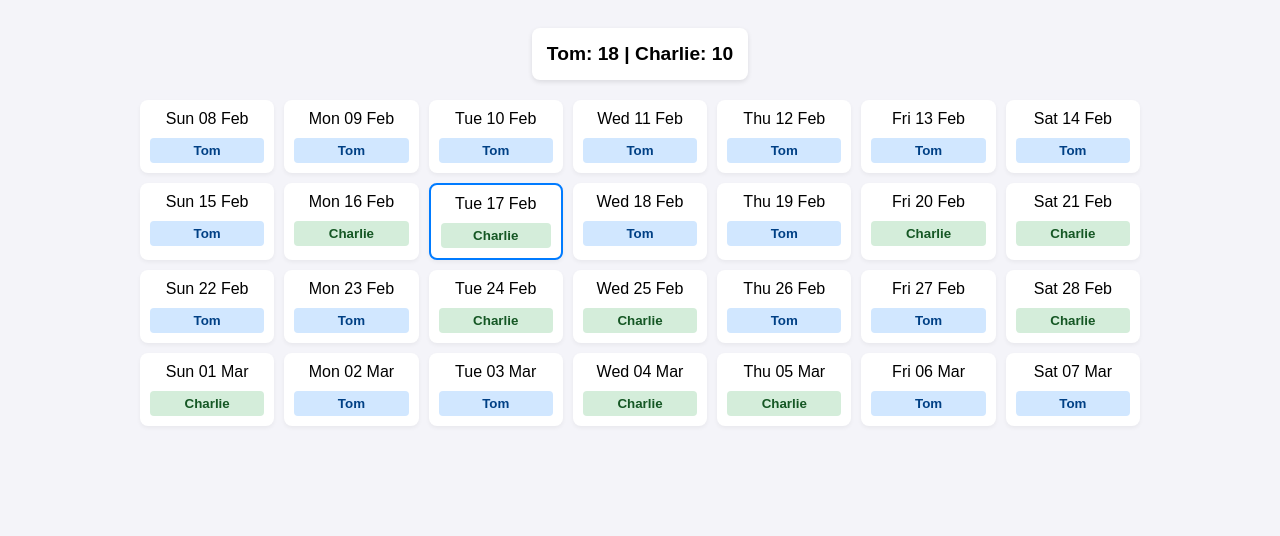
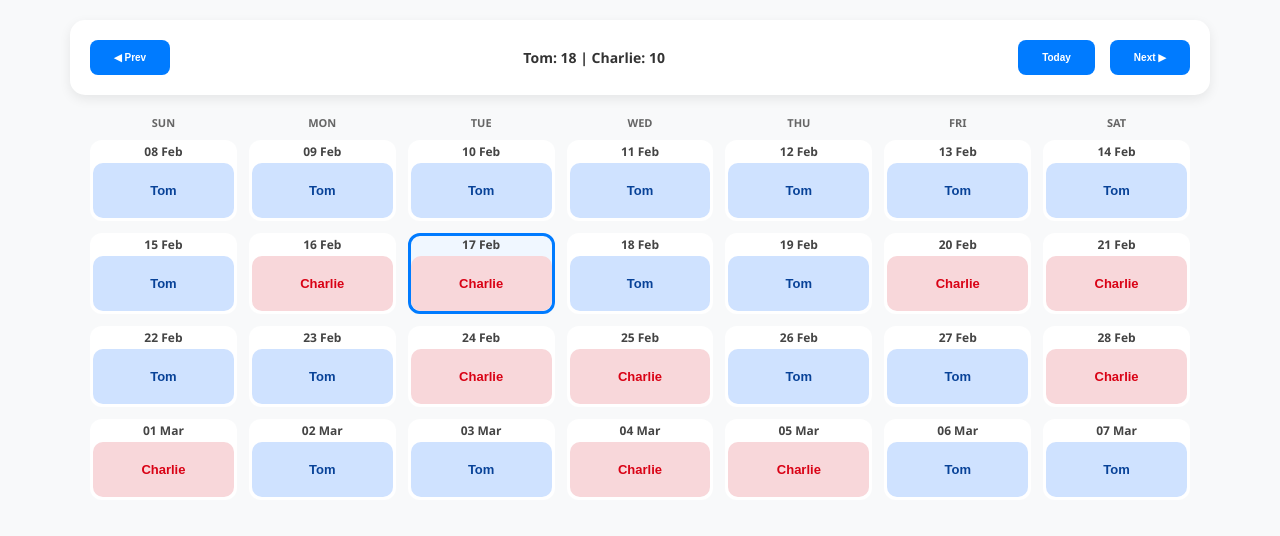
Before and after one commit to bazzawill/hungry, a Flask app: page / in a window 1280 px wide. Shown: the top 536 px of the page. Run offline with Flask 3, Linux system fonts and the light colour scheme; data comes from the database, SQL or seed files in the repository; both versions use the stored data as it was after the commit.

Commit message:
Finished python flask app

```diff
--- a/sleeping-calendar/app.py
+++ b/sleeping-calendar/app.py
@@ -32,30 +32,37 @@ def index():
 
 @app.route("/api/data")
 def get_data():
-    # Calculate date range: 1 week past, current week, 2 weeks future
+    # Get offset from URL (default to 0)
+    offset = int(request.args.get("offset", 0))
+
     today = datetime.now()
-    # start_of_week = today - timedelta(days=today.weekday())
     days_since_sunday = (today.weekday() + 1) % 7
 
-    # Start of "this" week (the most recent Sunday)
+    # Calculate the base start (Sunday of "this" week)
+    # Then apply the user's offset (in weeks)
     start_of_this_week = today - timedelta(days=days_since_sunday)
-    # Start of the display range (1 week before this week)
-    start_date = start_of_this_week - timedelta(weeks=1)
-    # start_date = start_of_week - timedelta(weeks=1)
+    base_start = start_of_this_week + timedelta(weeks=offset)
+
+    # Range: 1 week before the base_start, plus 3 following weeks
+    start_date = base_start - timedelta(weeks=1)
 
     days = []
     counts = {"Tom": 0, "Charlie": 0}
 
-    for i in range(28):  # 4 weeks total
+    for i in range(28):
         current_date = start_date + timedelta(days=i)
         ds = current_date.strftime("%Y-%m-%d")
 
-        # Check DB for override, else use pattern
         record = Assignment.query.filter_by(date_str=ds).first()
         name = record.name if record else get_default_name(current_date)
 
+        # Change this line inside the for loop in get_data():
         days.append(
-            {"date": ds, "name": name, "display": current_date.strftime("%a %d %b")}
+            {
+                "date": ds,
+                "name": name,
+                "display": current_date.strftime("%d %b"),  # Result: "17 Feb"
+            }
         )
         counts[name] += 1
 
--- a/sleeping-calendar/templates/index.html
+++ b/sleeping-calendar/templates/index.html
@@ -2,66 +2,176 @@
 <html>
   <head>
     <title>Home Calendar</title>
+    <meta name="viewport" content="width=device-width, initial-scale=1" />
     <style>
+      :root {
+        --tom-bg: #cfe2ff;
+        --tom-text: #084298;
+        --charlie-bg: #f8d7da;
+        --charlie-text: #d90215;
+        font-size: 10px;
+      }
       body {
-        font-family: sans-serif;
-        background: #f4f4f9;
+        font-family: "Segoe UI", system-ui, sans-serif;
+        background: #f8f9fa;
+        margin: 0;
+        padding: 20px;
         display: flex;
         flex-direction: column;
         align-items: center;
       }
+
+      /* Navigation & Stats */
+      .controls {
+        display: flex;
+        flex-wrap: wrap;
+        gap: 15px;
+        background: white;
+        padding: 20px;
+        border-radius: 15px;
+        box-shadow: 0 4px 12px rgba(0, 0, 0, 0.08);
+        width: 100%;
+        max-width: 1100px;
+        margin-bottom: 20px;
+        justify-content: center;
+        align-items: center;
+      }
+      .btn {
+        padding: 12px 24px;
+        cursor: pointer;
+        border: none;
+        border-radius: 8px;
+        background: #007bff;
+        color: white;
+        font-weight: bold;
+        font-size: 1rem;
+        transition: transform 0.1s;
+      }
+      .btn:active {
+        transform: scale(0.95);
+      }
       .stats {
-        margin: 20px;
-        font-size: 1.2rem;
-        font-weight: bold;
-        background: white;
-        padding: 15px;
-        border-radius: 8px;
-        box-shadow: 0 2px 5px rgba(0, 0, 0, 0.1);
+        font-size: 1.4rem;
+        font-weight: 800;
+        color: #333;
+        flex-grow: 1;
+        text-align: center;
       }
-      .calendar {
+
+      /* Calendar Wrapper for Horizontal Scroll on Mobile */
+      .calendar-container {
+        width: 100%;
+        max-width: 1100px;
+        overflow-x: auto;
+        padding-bottom: 10px;
+      }
+
+      /* The Grid */
+      .calendar-grid {
         display: grid;
         grid-template-columns: repeat(7, 1fr);
-        gap: 10px;
-        max-width: 1000px;
-        width: 95%;
+        gap: 12px;
+        min-width: 700px; /* Ensures it doesn't squish too much */
       }
+
+      .header-day {
+        text-align: center;
+        font-weight: 800;
+        font-size: 1.1rem;
+        color: #666;
+        padding-bottom: 10px;
+        text-transform: uppercase;
+      }
+
       .day-card {
         background: white;
-        padding: 10px;
-        border-radius: 8px;
-        box-shadow: 0 2px 4px rgba(0, 0, 0, 0.05);
+        border-radius: 12px;
+        padding: 10x;
+        /* box-shadow: 0 2px 6px rgba(0, 0, 0, 0.04); */
+        border: 3px solid transparent;
         text-align: center;
+        display: flex;
+        flex-direction: column;
+        gap: 3px;
       }
       .day-card.today {
-        border: 2px solid #007bff;
+        border-color: #007bff;
+        background: #f0f7ff;
       }
+
+      .date-label {
+        font-size: 1.2rem;
+        font-weight: 700;
+        color: #444;
+      }
+
+      /* Big Toggle Buttons */
       .name-toggle {
-        margin-top: 10px;
         cursor: pointer;
-        padding: 5px 10px;
-        border-radius: 4px;
+        padding: 20px 5px;
+        border-radius: 10px;
         border: none;
-        font-weight: bold;
+        font-weight: 900;
+        font-size: 1.3rem; /* Increased size */
         width: 100%;
+        transition: filter 0.2s;
+      }
+      .name-toggle:hover {
+        filter: brightness(0.95);
       }
       .Tom {
-        background-color: #d1e7ff;
-        color: #004085;
+        background-color: var(--tom-bg);
+        color: var(--tom-text);
       }
       .Charlie {
-        background-color: #d4edda;
-        color: #155724;
+        background-color: var(--charlie-bg);
+        color: var(--charlie-text);
+      }
+
+      /* Mobile Adjustments */
+      @media (max-width: 600px) {
+        .stats {
+          order: -1;
+          width: 100%;
+          margin-bottom: 10px;
+        }
+        .btn {
+          padding: 10px;
+          font-size: 0.9rem;
+        }
       }
     </style>
   </head>
+  <link
+    rel="shortcut icon"
+    href="{{ url_for('static', filename='favicon.ico') }}"
+  />
   <body>
-    <div class="stats" id="stats">Tom: 0 | Charlie: 0</div>
-    <div class="calendar" id="calendar"></div>
+    <div class="controls">
+      <button class="btn" onclick="changeWeek(-1)">◀ Prev</button>
+      <div class="stats" id="stats">...</div>
+      <button class="btn" onclick="resetToToday()">Today</button>
+      <button class="btn" onclick="changeWeek(1)">Next ▶</button>
+    </div>
+
+    <div class="calendar-container">
+      <div class="calendar-grid" id="header-row">
+        <div class="header-day">Sun</div>
+        <div class="header-day">Mon</div>
+        <div class="header-day">Tue</div>
+        <div class="header-day">Wed</div>
+        <div class="header-day">Thu</div>
+        <div class="header-day">Fri</div>
+        <div class="header-day">Sat</div>
+      </div>
+      <div class="calendar-grid" id="calendar"></div>
+    </div>
 
     <script>
+      let currentOffset = 0;
+
       async function loadData() {
-        const res = await fetch("/api/data");
+        const res = await fetch(`/api/data?offset=${currentOffset}`);
         const data = await res.json();
 
         const container = document.getElementById("calendar");
@@ -70,17 +180,28 @@
 
         stats.innerText = `Tom: ${data.counts.Tom} | Charlie: ${data.counts.Charlie}`;
 
+        const todayStr = new Date().toISOString().split("T")[0];
+
         data.days.forEach((day) => {
           const card = document.createElement("div");
-          card.className = `day-card ${day.date === new Date().toISOString().split("T")[0] ? "today" : ""}`;
+          card.className = `day-card ${day.date === todayStr ? "today" : ""}`;
           card.innerHTML = `
-                    <div>${day.display}</div>
+                    <div class="date-label">${day.display}</div>
                     <button class="name-toggle ${day.name}" onclick="toggleName('${day.date}', '${day.name}')">
                         ${day.name}
                     </button>
                 `;
           container.appendChild(card);
         });
+      }
+
+      function changeWeek(delta) {
+        currentOffset += delta;
+        loadData();
+      }
+      function resetToToday() {
+        currentOffset = 0;
+        loadData();
       }
 
       async function toggleName(date, currentName) {
```
Also changed, not shown: sleeping-calendar/instance/calendar.db, sleeping-calendar/static/favicon.ico (added).
